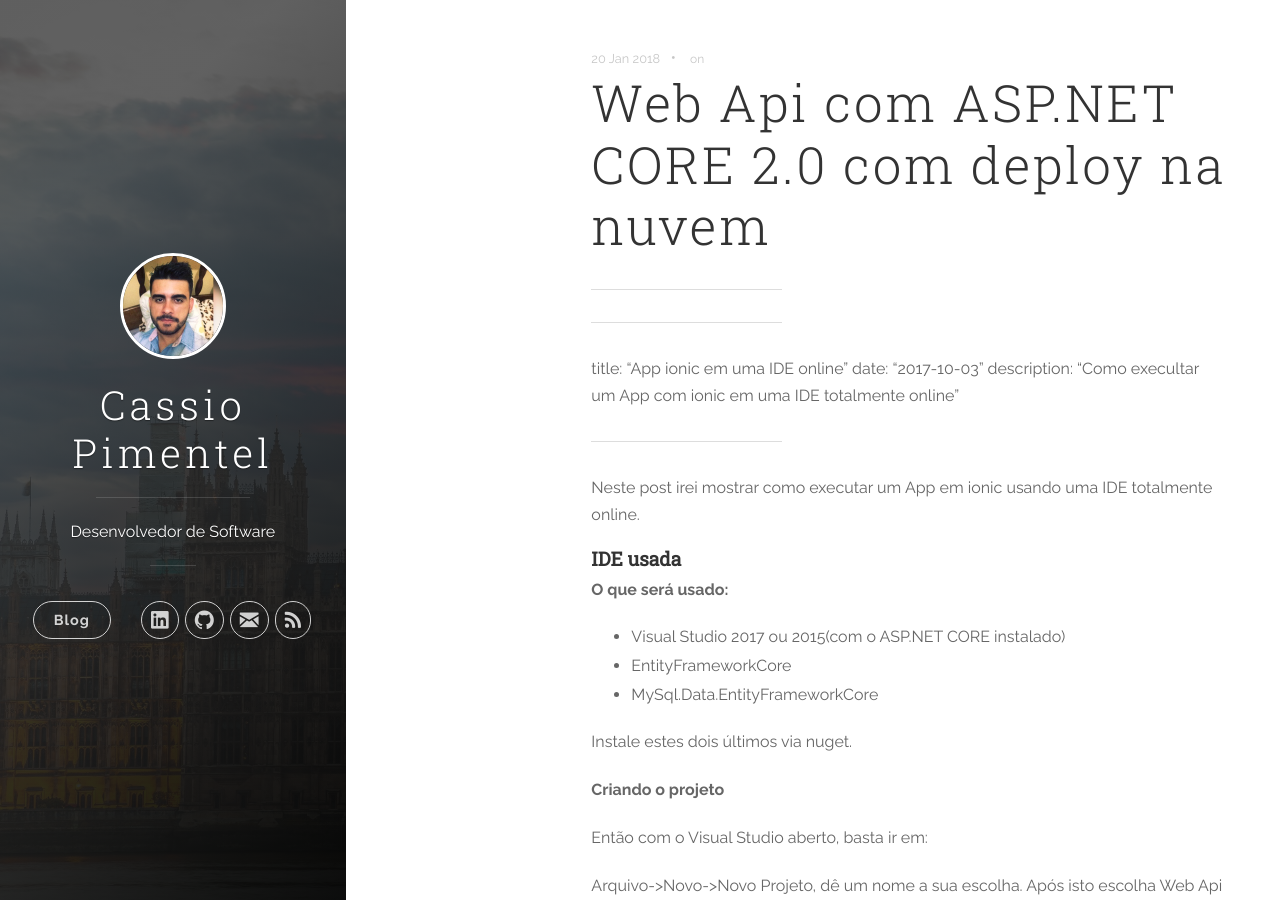
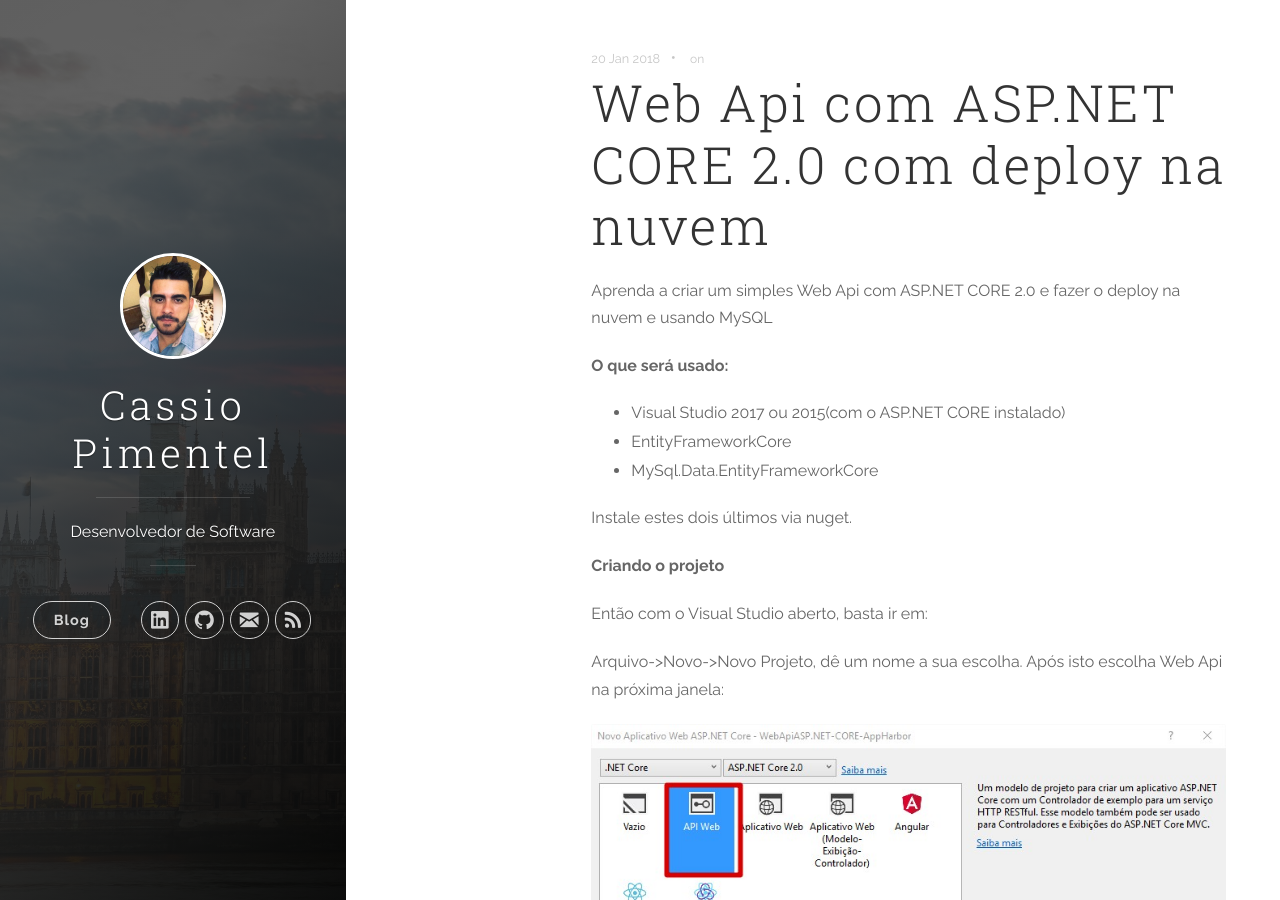
Before and after one commit to CassioPimentel/cassiopimentel.github.io, a Jekyll site: the page built from _posts/2018-01-20-WebApi-com-ASP.NET-CORE-2.0-com-MySQL-Deploy-Nuvem.markdown, in a window 1280 px wide and 900 px high. Built offline with Jekyll 4.4.1, drawn with Linux system fonts in a browser that asks for light colours; nearby versions of some CDN libraries; comment, search, counter and statistics services are not loaded.

Commit message:
Update 2018-01-20-WebApi-com-ASP.NET-CORE-2.0-com-MySQL-Deploy-Nuvem.markdown

```diff
--- a/_posts/2018-01-20-WebApi-com-ASP.NET-CORE-2.0-com-MySQL-Deploy-Nuvem.markdown
+++ b/_posts/2018-01-20-WebApi-com-ASP.NET-CORE-2.0-com-MySQL-Deploy-Nuvem.markdown
@@ -5,18 +5,7 @@
 
 ---
 
-
-----------
----
-title: "App ionic em uma IDE online"
-date: "2017-10-03"
-description: "Como execultar um App com ionic em uma IDE totalmente online"
-
----
-
-Neste post irei mostrar como executar um App em ionic usando uma IDE totalmente online.
-
-####  **IDE usada**
+Aprenda a criar um simples Web Api com ASP.NET CORE 2.0 e fazer o deploy na nuvem e usando MySQL
 
 **O que será usado:**
 
```
